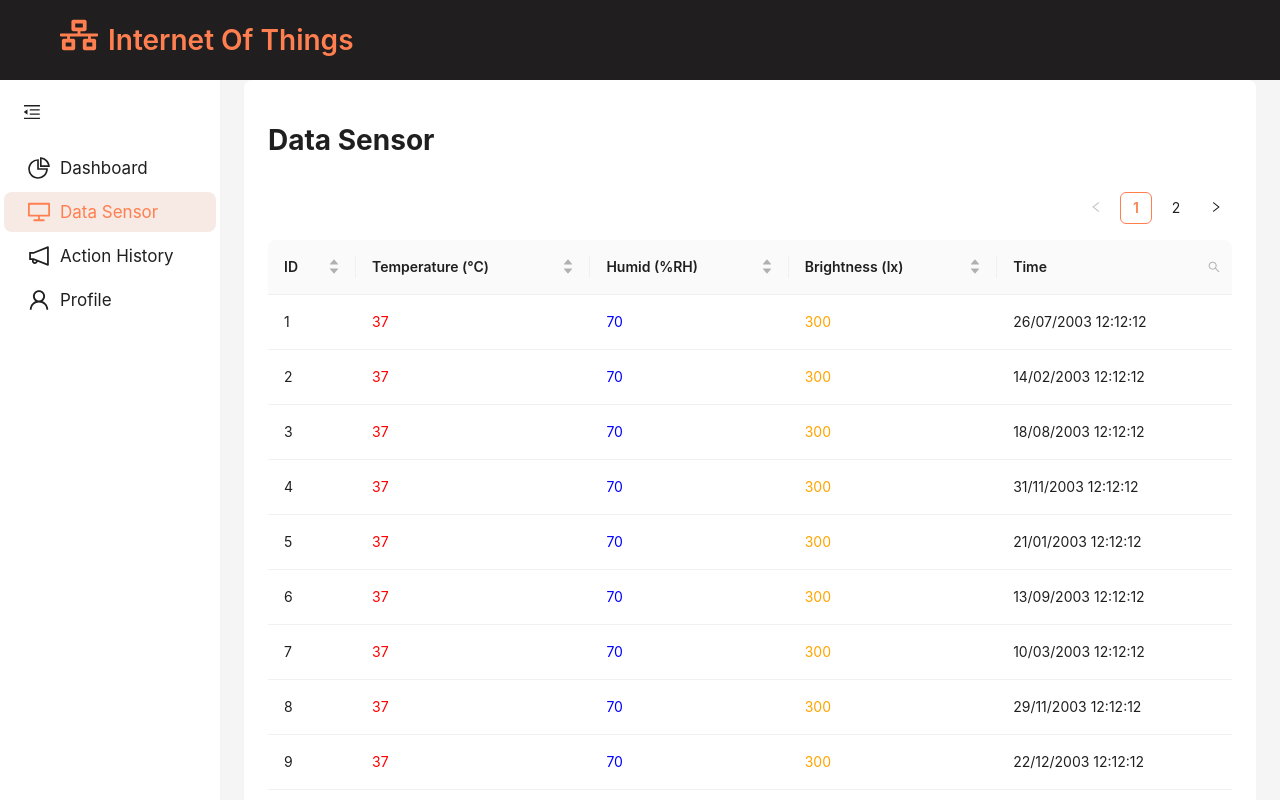
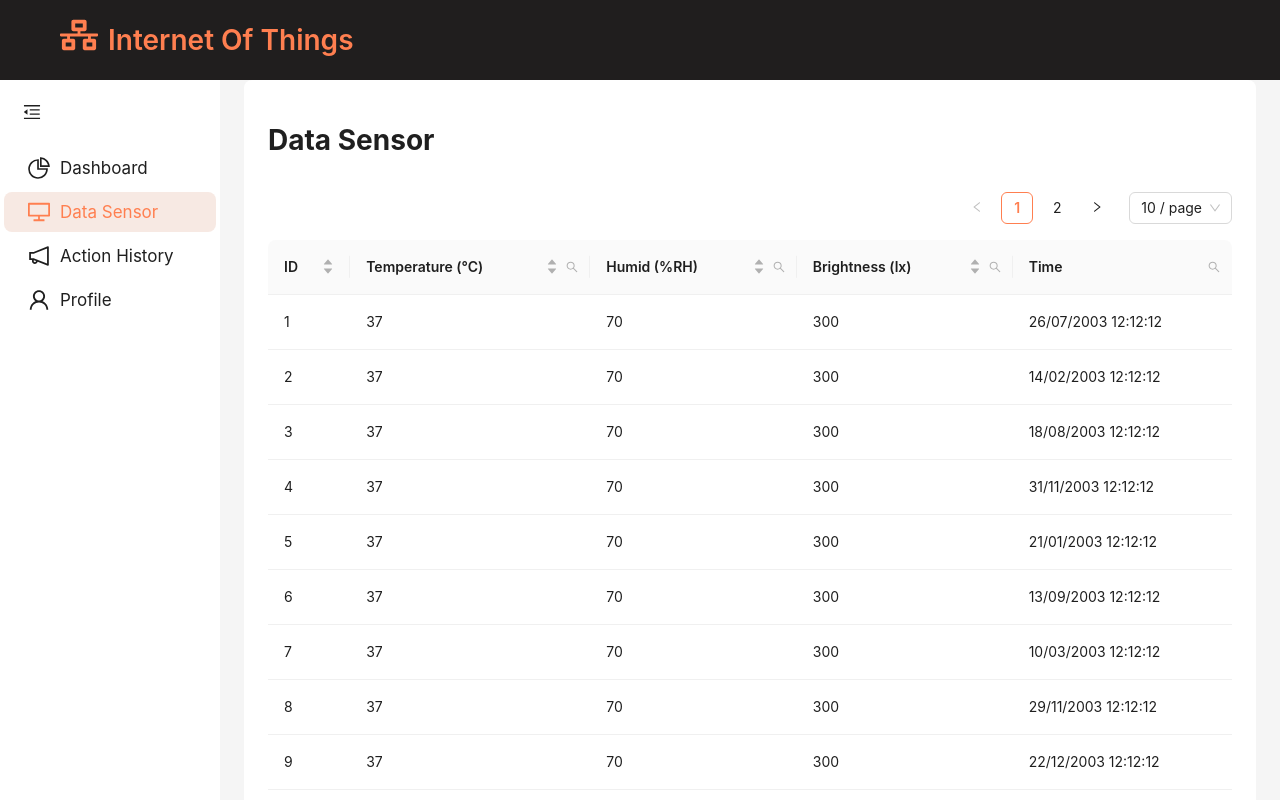
Before and after one commit to hcthinhjr03/ProjectIOT, a React (Create React App) app in the folder client/: page /data-sensor in a window 1280 px wide. Shown: the top 800 px of the page. Built offline with nearby package versions, Linux system fonts and the light colour scheme; the HTML template or start-up script is replaced by a standard one.

Commit message:
fix pagination and filter

```diff
--- a/client/src/component/Details/index.js
+++ b/client/src/component/Details/index.js
@@ -4,9 +4,9 @@ import "./Details.scss";
 const data = [
   {
     title: "Project Report PDF",
-    avatar: "https://play-lh.googleusercontent.com/50ss7jzjKrQgxdz6sRknYvNd0gmEpdLQizn3FcNc_wL-hcwzfXJMsmA3XN36lvMx1BE",
+    avatar: "https://png.pngtree.com/png-vector/20220606/ourmid/pngtree-pdf-file-icon-png-png-image_4899509.png",
     description: "Click title to view!",
-    href: "https://ant.design"
+    href: "https://github.com/hcthinhjr03/ProjectIOT"
   },
   {
     title: "Project Github",
@@ -18,7 +18,7 @@ const data = [
     title: "Project API docs",
     avatar: "https://yt3.googleusercontent.com/X-rhKMndFm9hT9wIaJns1StBfGbFdLTkAROwm4UZ3n9ucrBky5CFIeeZhSszFXBgQjItzCD0SA=s900-c-k-c0x00ffffff-no-rj",
     description: "Click title to view!",
-    href: "https://ant.design"
+    href: "https://github.com/hcthinhjr03/ProjectIOT"
   },
 ];
 
--- a/client/src/component/DeviceSwitchs/index.js
+++ b/client/src/component/DeviceSwitchs/index.js
@@ -68,7 +68,7 @@ function DeviceSwitchs() {
             autoplay={isLightOn}
             dotLottieRefCallback={lightDotLottieRefCallback}
           />
-          {/* <p class="name-switch">Light</p> <AiFillBulb /> */}
+          {/* <div class="name-switch">Light</div>  */}
         </div>
       ),
       children: (
@@ -94,7 +94,7 @@ function DeviceSwitchs() {
             autoplay={isFanOn}
             dotLottieRefCallback={fanDotLottieRefCallback}
           />
-          {/* <p class="name-switch">Fan</p> <FaFan /> */}
+          {/* <p class="name-switch">Fan</p>  */}
         </div>
       ),
       children: (
--- a/client/src/pages/ActionHistory/index.js
+++ b/client/src/pages/ActionHistory/index.js
@@ -2,6 +2,10 @@ import { Button, ConfigProvider, Input, Space, Table, Tag } from "antd";
 import { SearchOutlined } from "@ant-design/icons";
 import { useRef, useState } from "react";
 import Highlighter from "react-highlight-words";
+
+const onShowSizeChange = (current, pageSize) => {
+  console.log(current, pageSize);
+};
 
 const data = [
   {
@@ -293,6 +297,10 @@ function ActionHistory() {
         <Table
           pagination={{
             position: ["topRight", "bottomCenter"],
+            showSizeChanger: true,
+            onShowSizeChange: onShowSizeChange,
+            defaultCurrent: 1,
+            total: 500
           }}
           columns={columns}
           dataSource={data}
--- a/client/src/pages/DataSensor/index.js
+++ b/client/src/pages/DataSensor/index.js
@@ -2,6 +2,10 @@ import { Button, ConfigProvider, Input, Space, Table } from "antd";
 import { SearchOutlined } from "@ant-design/icons";
 import { useRef, useState } from "react";
 import Highlighter from "react-highlight-words";
+
+const onShowSizeChange = (current, pageSize) => {
+  console.log(current, pageSize);
+};
 
 const data = [
   {
@@ -89,7 +93,7 @@ const data = [
     id: 11,
     temperature: 37,
     humid: 70,
-    brightness: 300,
+    brightness: 200,
     time: "12/04/2003 12:12:12",
   },
   {
@@ -231,19 +235,22 @@ function DataSensor() {
       title: "Temperature (°C)",
       dataIndex: "temperature",
       render: (text) => <div style={{ color: "red" }}>{text}</div>,
-      sorter: (a, b) => a.id - b.id,
+      sorter: (a, b) => a.temperature - b.temperature,
+      ...getColumnSearchProps("temperature"),
     },
     {
       title: "Humid (%RH)",
       dataIndex: "humid",
-      render: (text) => <div style={{ color: "blue" }}>{text}</div>,
-      sorter: (a, b) => a.id - b.id,
+      //render: (text) => <div style={{ color: "blue" }}>{text}</div>,
+      sorter: (a, b) => a.humid - b.humid,
+      ...getColumnSearchProps("humid"),
     },
     {
       title: "Brightness (lx)",
       dataIndex: "brightness",
-      render: (text) => <div style={{ color: "orange" }}>{text}</div>,
-      sorter: (a, b) => a.id - b.id,
+      //render: (text) => <div style={{ color: "orange" }}>{text}</div>,
+      sorter: (a, b) => a.brightness - b.brightness,
+      ...getColumnSearchProps("brightness"),
     },
     {
       title: "Time",
@@ -263,8 +270,15 @@ function DataSensor() {
         }}
       >
         <Table
+          // pagination={{
+          //   position: ["topRight", "bottomCenter"],
+          // }}
           pagination={{
             position: ["topRight", "bottomCenter"],
+            showSizeChanger: true,
+            onShowSizeChange: onShowSizeChange,
+            defaultCurrent: 1,
+            //total: 500
           }}
           columns={columns}
           dataSource={data}
--- a/client/src/pages/Profile/index.js
+++ b/client/src/pages/Profile/index.js
@@ -113,7 +113,7 @@ function Profile() {
               cover={
                 <img
                   alt="avt"
-                  src="https://scontent.fhan2-3.fna.fbcdn.net/v/t39.30808-6/326955186_3045248592274051_1515195335198338580_n.jpg?_nc_cat=108&ccb=1-7&_nc_sid=a5f93a&_nc_eui2=AeEMVIT5BrZGPw2iJ9kN1jiuPs7s_RdiiG4-zuz9F2KIbpIdR0zCbvuXIDpCuUZ6AGlbcsgygb8obny2_jZS5kuJ&_nc_ohc=FB0PD_KQHtYQ7kNvgFaUWmf&_nc_ht=scontent.fhan2-3.fna&oh=00_AYCzggR1CAwhguYfdZgT5PuNmF2WtMYtxiRXR54xy_lHow&oe=66C78F73"
+                  src="https://scontent.fhan2-3.fna.fbcdn.net/v/t39.30808-6/326955186_3045248592274051_1515195335198338580_n.jpg?_nc_cat=108&ccb=1-7&_nc_sid=a5f93a&_nc_eui2=AeEMVIT5BrZGPw2iJ9kN1jiuPs7s_RdiiG4-zuz9F2KIbpIdR0zCbvuXIDpCuUZ6AGlbcsgygb8obny2_jZS5kuJ&_nc_ohc=x33tGD9u0oUQ7kNvgEi60bx&_nc_ht=scontent.fhan2-3.fna&oh=00_AYCN5L-ETvB3xegRGltpfb1i3cJVtFsMcM3fpv3oOzVOwA&oe=66D48633"
                 />
               }
             >
```
